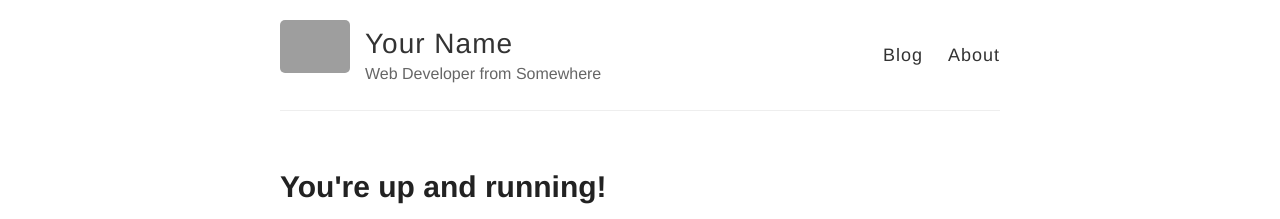
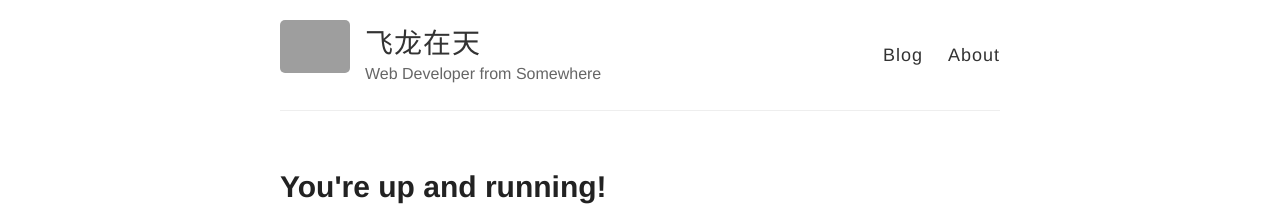
Before and after one commit to dailongquan/weblqdai.github.io, a Jekyll site: the page built from index.html, in a window 1280 px wide. Shown: the top 219 px of the page. Built offline with Jekyll 4.4.1, drawn with Linux system fonts in a browser that asks for light colours; Markdown is read by kramdown in place of the engine named in the settings; grey boxes are pictures that could not be loaded.

Commit message:
飞龙在天

```diff
--- a/_config.yml
+++ b/_config.yml
@@ -3,7 +3,7 @@
 #
 
 # Name of your site (displayed in the header)
-name: Your Name
+name: 飞龙在天
 
 # Short bio or description (displayed in the header)
 description: Web Developer from Somewhere
```
